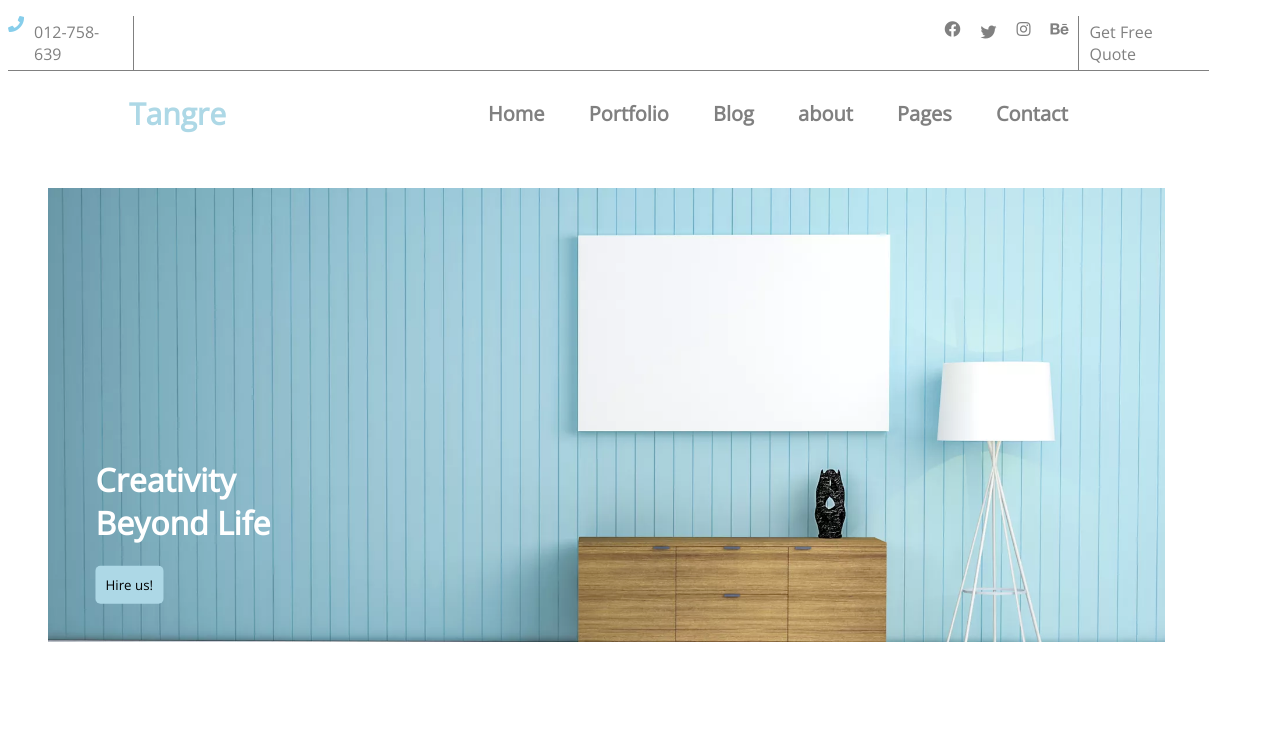
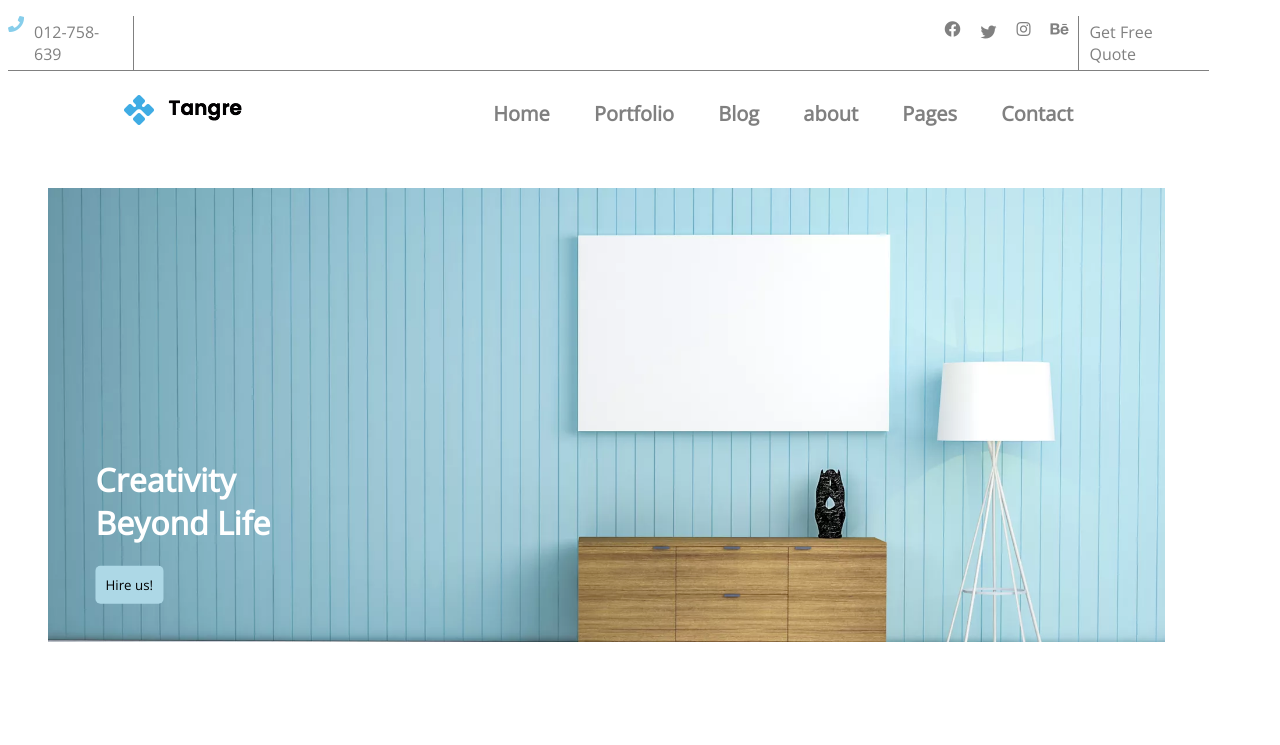
Before and after one commit to ghulamali16/WebUI_Task, a plain HTML site: page index.html in a window 1280 px wide. Shown: the top 745 px of the page. Drawn offline with nearby package versions, Linux system fonts and the light colour scheme.

Commit message:
added logo

```diff
--- a/index.html
+++ b/index.html
@@ -39,7 +39,7 @@
         </div>
       </nav>
       <nav>
-        <div class="logo">Tangre</div>
+        <div class="logo"><img src="./images/logo-1.png" alt=""></div>
         <div class="menu">
           <a href="#">Home</a>
           <a href="#">Portfolio</a>
```
Also changed, not shown: images/logo-1.png (added).
